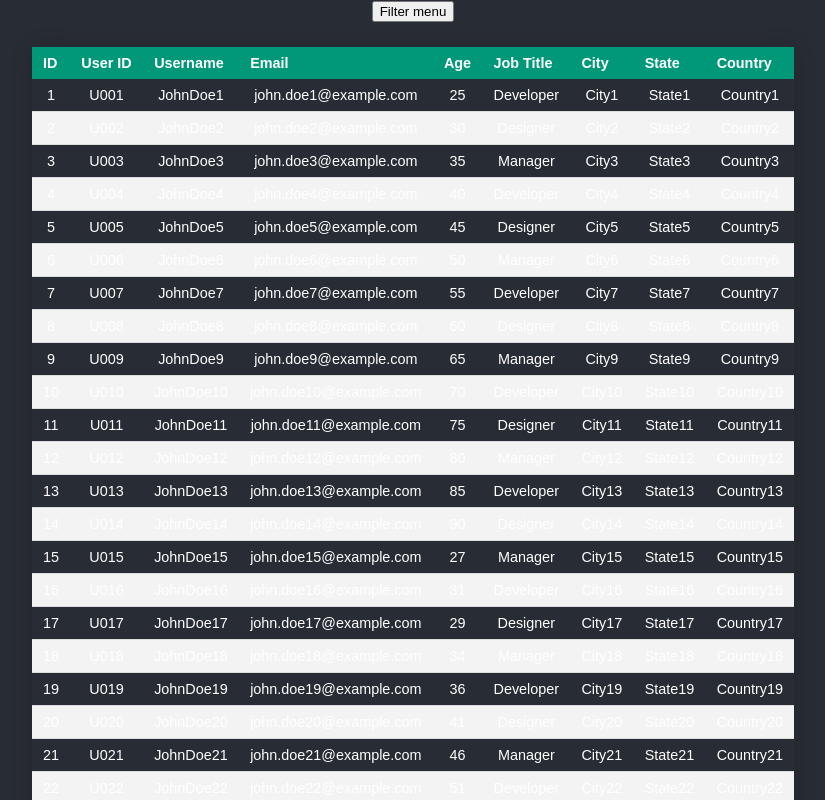
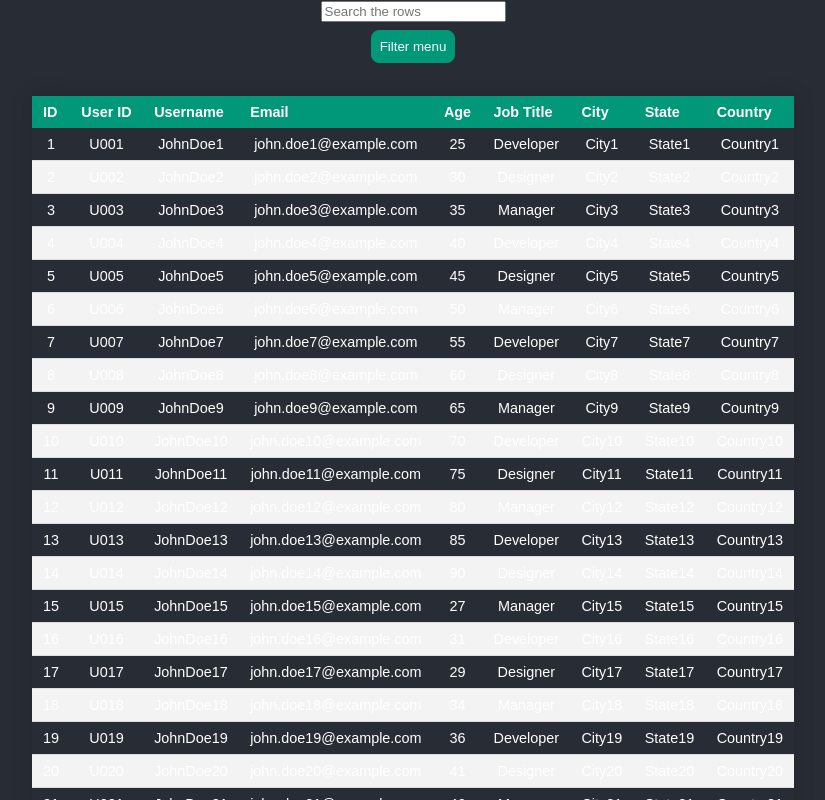
Before and after one commit to oreninho/superTable, a React (Create React App) app: page / in a window 1280 px wide. Shown: the top 800 px of the page, without its empty margins (227-1052 px from the left). Built offline with nearby package versions, Linux system fonts and the light colour scheme.

Commit message:
add search option v1

```diff
--- a/src/App.tsx
+++ b/src/App.tsx
@@ -2,6 +2,7 @@ import React from 'react';
 import './App.css';
 import EditableTable from "./components/EditableTable";
 import TableWithFilter from "./components/TableWithFilter";
+import TableWithSearch from "./components/TableWithSearch";
 const data = require('./data/mocked-data.json');
 
 
@@ -11,7 +12,7 @@ function App() {
   return (
     <div className="App">
       <header className="App-header">
-      <TableWithFilter initialData={data.rows} columns={data.columns} />
+      <TableWithSearch initialData={data.rows} columns={data.columns} />
       </header>
     </div>
   );
--- a/src/components/EditableTable.tsx
+++ b/src/components/EditableTable.tsx
@@ -25,20 +25,9 @@ import Header from './Header';
 import Row from './Row';
 import './editTable.scss';
 import {toCamelCase} from "../services/utils";
+import {TableDataProps} from "./types";
 
-export interface TableDataProps {
-    columns: Array<{
-        id: string
-        ordinalNo: number
-        title: string
-        type: string
-        width?: number
-    }>
-    initialData: Array<{
-        id: string
-        [columnId: string]: any
-    }>
-}
+
 
 
 
--- a/src/components/TableWithFilter.tsx
+++ b/src/components/TableWithFilter.tsx
@@ -1,6 +1,8 @@
 import React, { useState } from 'react';
 import Table from './EditableTable';
+import './filterMenu.scss';
 
+//should I move the interface to a separate file? must it be all the same interface for all relevant tables??
 interface TableWrapperProps {
     initialData: Array<{
         id: string
--- /dev/null
+++ b/src/components/TableWithSearch.tsx
@@ -0,0 +1,36 @@
+import React, {useState} from "react";
+import {TableWithSearchProps} from "./types";
+import Search from "./search";
+import TableWithFilter from "./TableWithFilter";
+
+
+const TableWithSearch: React.FC<TableWithSearchProps> = (props, context) => {
+    const [searchValue,setSearchValue] = useState(""); //todo? search rows or search columns? from my understanding it should be rows
+    const [filteredData,setFilteredData] = useState(props.initialData);
+
+
+
+
+    const scanRow = (row: any,query:string) => {
+        for (let key in row) {
+            if (row[key].toLowerCase().includes(query.toLowerCase())) {
+                return true;
+            }
+        }
+        return false;
+    }
+
+    const applySearch = () => {
+        const newFilteredData = filteredData.filter(row =>
+            scanRow(row,searchValue)
+        );
+        setFilteredData(newFilteredData);
+    };
+    return (
+        <div>
+            <Search value={searchValue} onClick={applySearch}/>
+            <TableWithFilter {...props} initialData={filteredData}></TableWithFilter>
+        </div>
+    );
+}
+export default TableWithSearch;
--- a/src/components/filterMenu.scss
+++ b/src/components/filterMenu.scss
@@ -1,5 +1,13 @@
+
 .filter-menu{
+  background-color: #282c34;
   display: flex;
+  position: absolute;
+    top: 4rem;
+  border-radius: 1rem;
+    //left: calc(20%);
+  z-index: 4;
+    width: 10%;
     flex-direction: column;
     align-items: center;
     justify-content: center;
@@ -9,6 +17,7 @@
   margin: 0.5rem;
   padding: 0.5rem;
   border-radius: 0.5rem;
+
   border: 1px solid #009879;
   background-color: #009879;
   color: #ffffff;
--- /dev/null
+++ b/src/components/search.scss
@@ -0,0 +1,19 @@
+.search{
+  button{
+    margin: 0.5rem;
+    padding: 0.5rem;
+    border-radius: 0.5rem;
+
+    border: 1px solid #009879;
+    background-color: #009879;
+    color: #ffffff;
+    cursor: pointer;
+    &:hover{
+      background-color: #ffffff;
+      color: #009879;
+    }
+    input{
+      ///
+    }
+  }
+}
--- /dev/null
+++ b/src/components/search.tsx
@@ -0,0 +1,28 @@
+import React, {useState} from 'react';
+import './search.scss';
+
+interface Props {
+  onClick: () => void;
+  onChange?: (event: React.ChangeEvent<HTMLInputElement>) => void;
+  value?: string;
+}
+
+const Search: React.FC<Props> = ({ onClick,value,onChange }) => {
+    const [searchValue,setSearchValue] = useState(value??"");
+
+    const onInput = (event: React.ChangeEvent<HTMLInputElement>) => {
+        setSearchValue(event.target.value);
+        onChange?.(event);
+    }
+  return (
+      <div className={"search"}>
+    {/*<button onClick={onClick}>*/}
+    {/*  Search*/}
+    {/*</button>*/}
+          <input placeholder={"Search the rows"} value={searchValue}
+                 onChange={(event)=>{onInput(event)} }/>
+      </div>
+  );
+};
+
+export default Search;
--- /dev/null
+++ b/src/components/types.ts
@@ -0,0 +1,20 @@
+export interface TableDataProps {
+    columns: Array<{
+        id: string
+        ordinalNo: number
+        title: string
+        type: string
+        width?: number
+    }>
+    initialData: Array<{
+        id: string
+        [columnId: string]: any
+    }>
+}
+
+export interface TableWithFilterProps  extends TableDataProps {
+    //todo? what should be here?
+}
+export interface TableWithSearchProps  extends TableDataProps {
+    //todo? what should be here?
+}
```
Also changed, not shown: src/components/searchButton.tsx (deleted, +0 -16 lines).
